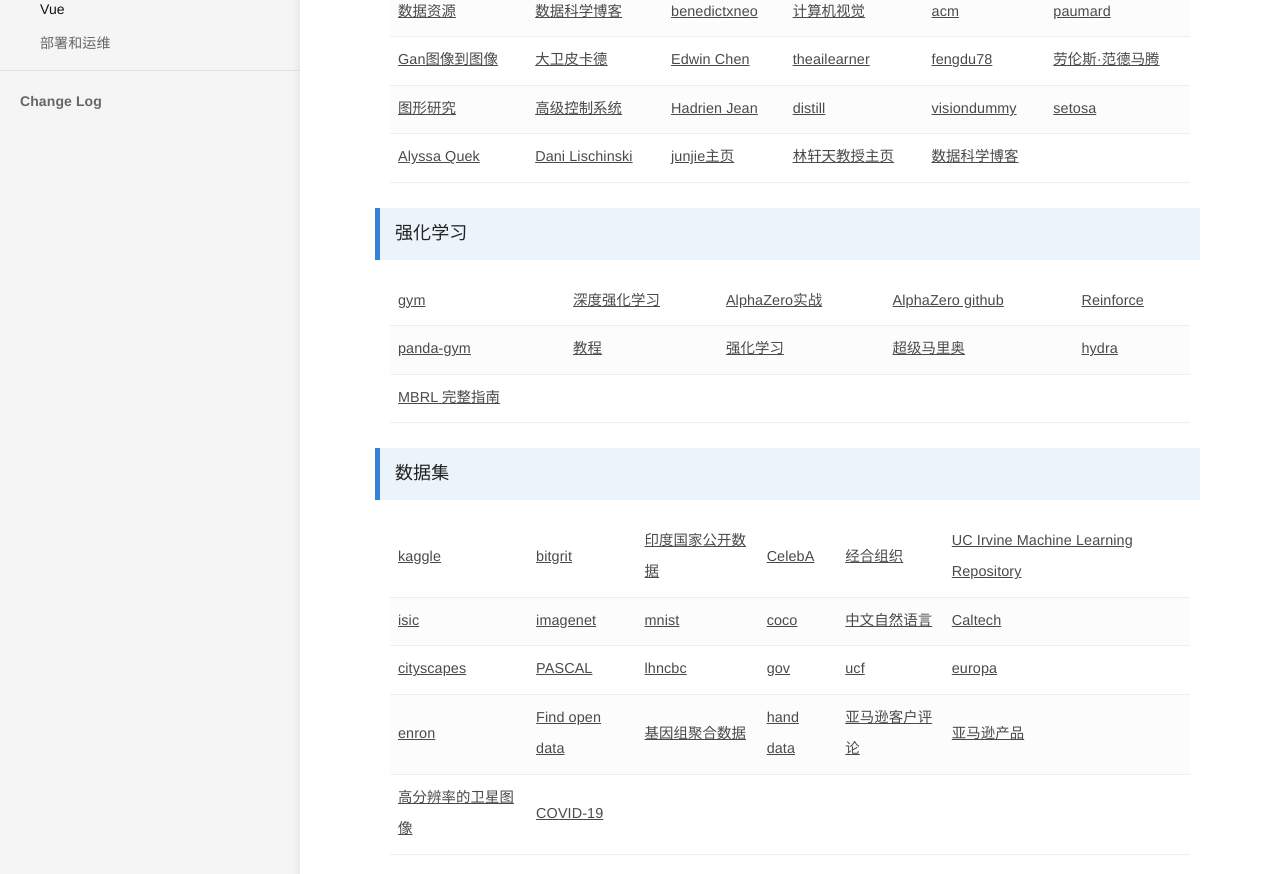
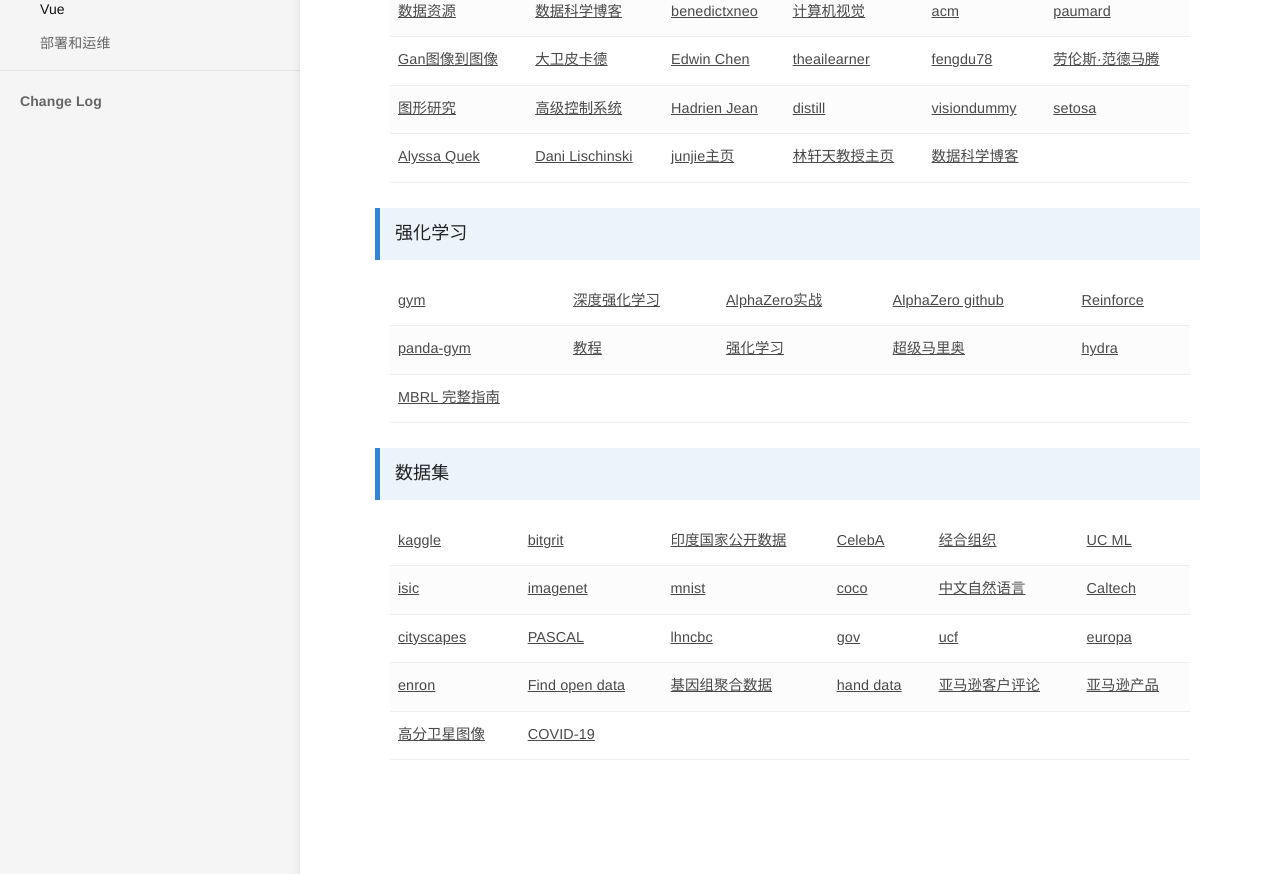
Before and after one commit to bashendixie/Machine_Learning_Notes, a Jekyll site: the page built from _docs/1、机器学习/机器学习课程.md, in a window 1280 px wide and 900 px high, scrolled down 801 px. Shown: the top 874 px of the window. Built offline with Jekyll 4.4.1, drawn with Linux system fonts in a browser that asks for light colours; some web fonts are replaced.

Commit message:
no message

```diff
--- a/_docs/1、机器学习/机器学习课程.md
+++ b/_docs/1、机器学习/机器学习课程.md
@@ -300,7 +300,7 @@
 				<a href="http://www.oecdchina.org/" target="_blank">经合组织</a>
 			</td>
 			<td>
-				<a href="https://archive.ics.uci.edu/ml/index.php" target="_blank">UC Irvine Machine Learning Repository</a>
+				<a href="https://archive.ics.uci.edu/ml/index.php" target="_blank">UC ML</a>
 			</td>
 		</tr>
 		<tr>
@@ -365,7 +365,7 @@
 		</tr>
 		<tr>
 			<td>
-				<a href="https://spacenet.ai/datasets/" target="_blank">高分辨率的卫星图像</a>
+				<a href="https://spacenet.ai/datasets/" target="_blank">高分卫星图像</a>
 			</td>
 			<td>
 				<a href="https://registry.opendata.aws/foldingathome-covid19/" target="_blank">COVID-19</a>
```
